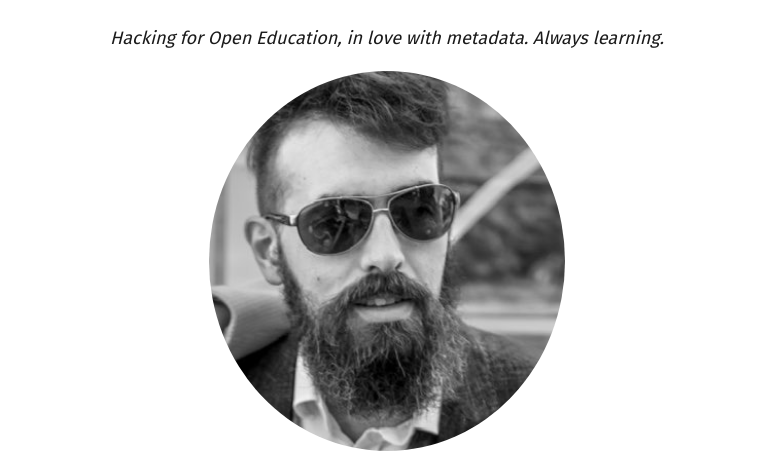
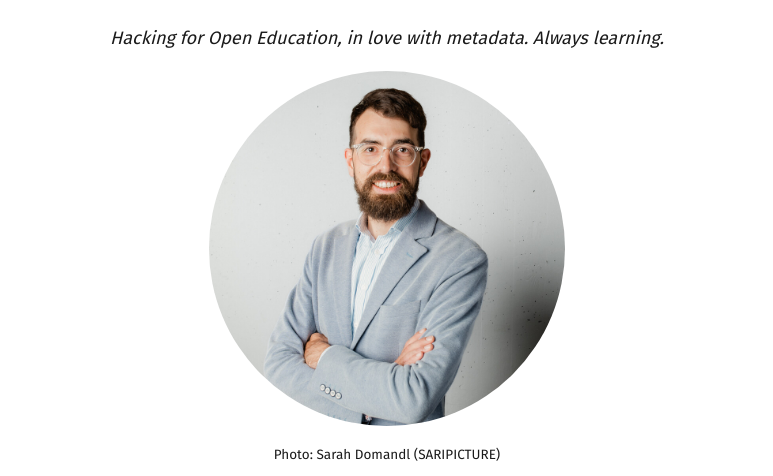
Before and after one commit to sroertgen/homepage, an Astro site: page /about in a window 1280 px wide. Shown: the part 82-558 px from the top of the page, without its empty margins (253-1026 px from the left). Built offline with nearby package versions, Linux system fonts and the light colour scheme; Astro itself is replaced by a stand-in of ours.

Commit message:
Use the 2025 portrait on the About page
Co-Authored-By: Claude Fable 5.1 <noreply@anthropic.com>
Claude-Session: https://claude.ai/code/session_01BAdcK52SQQNUUhxw4DVh1Y

```diff
--- a/src/pages/about.astro
+++ b/src/pages/about.astro
@@ -3,7 +3,7 @@ import { Image } from "astro:assets";
 import Base from "../layouts/Base.astro";
 import { site } from "../data/site";
 import { website, person } from "../lib/jsonld";
-import photo from "../assets/photo.png";
+import photo from "../assets/portrait.jpg";
 import nostrLogo from "../assets/nostr_logo_blk.svg?url";
 const description = "Steffen Rörtgen: metadata and ontologies for open education, project lead for machine-readable curricula at FWU, freelance consultant, SkoHub maintainer, member of the BMBF OER advisory board.";
 ---
@@ -11,6 +11,7 @@ const description = "Steffen Rörtgen: metadata and ontologies for open educatio
   <div class="center">
     <p><i>Hacking for Open Education, in love with metadata. Always learning.</i></p>
     <Image src={photo} alt="Steffen Rörtgen" class="portrait" width={400} />
+    <p class="meta" style="font-size:0.75rem">Photo: Sarah Domandl (SARIPICTURE)</p>
     <h3>{site.name}</h3>
     <div class="social">
       <a href={`https://github.com/${site.github}`} target="_blank" rel="noopener" aria-label="GitHub">
```
Also changed, not shown: src/assets/photo.png (deleted), src/assets/portrait.jpg (added).
